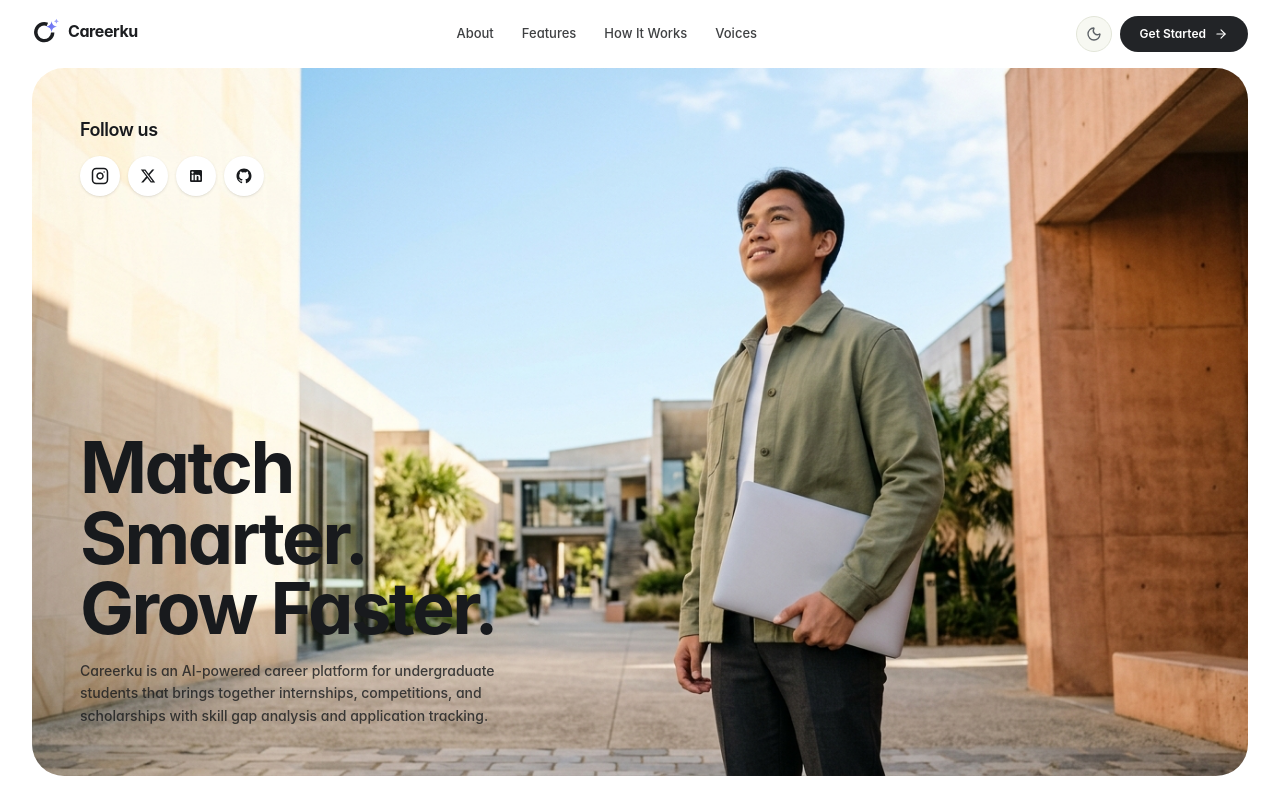
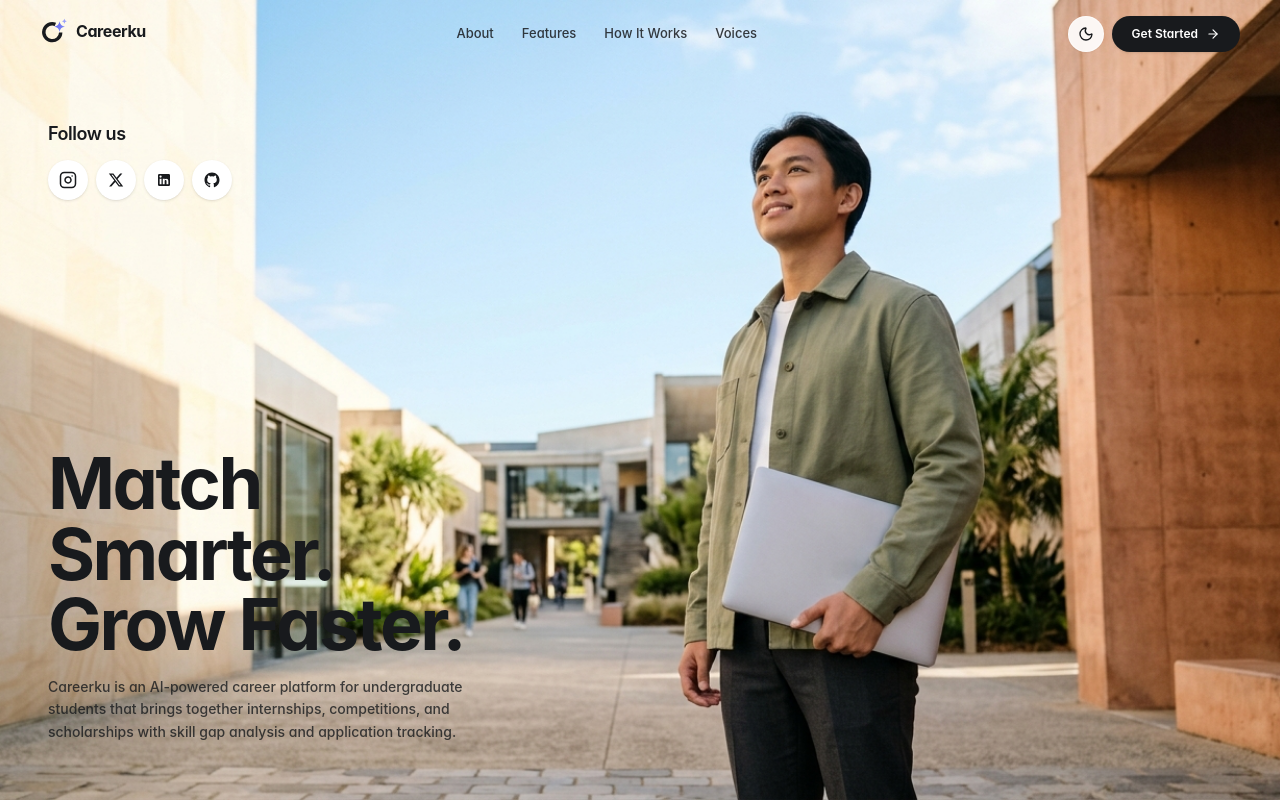
Before and after one commit to Careerku-techtoch/Careerku, a React (Vite) app in the folder frontend/: page / in a window 1280 px wide. Shown: the top 802 px of the page. Built offline with nearby package versions, Linux system fonts and the light colour scheme; no server answers.

Commit message:
fix: ui welcome screen

```diff
--- a/frontend/src/components/CareerkuLogo.tsx
+++ b/frontend/src/components/CareerkuLogo.tsx
@@ -64,7 +64,11 @@ export function CareerkuLogo({
   )
 
   return (
-    <span className={`inline-flex items-center gap-2 ${className}`}>
+    <span
+      className={`inline-flex items-center gap-2 ${
+        inverted ? 'text-white' : 'text-[var(--text-primary)]'
+      } ${className}`}
+    >
       {badge ? (
         <span
           className={`flex shrink-0 items-center justify-center rounded-full shadow-xs ${dims.badge} ${
@@ -80,13 +84,7 @@ export function CareerkuLogo({
       )}
 
       {showWordmark && (
-        <span
-          className={`font-bold tracking-tight ${dims.text} ${
-            inverted ? 'text-white' : 'text-[var(--text-primary)]'
-          }`}
-        >
-          Careerku
-        </span>
+        <span className={`font-bold tracking-tight ${dims.text}`}>Careerku</span>
       )}
     </span>
   )
--- a/frontend/src/pages/WelcomePage.tsx
+++ b/frontend/src/pages/WelcomePage.tsx
@@ -1,4 +1,4 @@
-import { useState } from 'react'
+import { useEffect, useState } from 'react'
 import { useNavigate } from 'react-router-dom'
 import {
   ArrowRight,
@@ -119,6 +119,14 @@ export function WelcomePage() {
   const { opportunities, profile, theme, setTheme } = useCareerku()
   const [hoveredCard, setHoveredCard] = useState<number | null>(null)
   const [hoveredVoice, setHoveredVoice] = useState<number | null>(null)
+  const [isScrolled, setIsScrolled] = useState(false)
+
+  useEffect(() => {
+    const onScroll = () => setIsScrolled(window.scrollY > 36)
+    onScroll()
+    window.addEventListener('scroll', onScroll, { passive: true })
+    return () => window.removeEventListener('scroll', onScroll)
+  }, [])
 
   const highMatchCount = opportunities.filter((o) => o.match.tier === 'high').length
 
@@ -187,32 +195,58 @@ export function WelcomePage() {
   return (
     <div className="min-h-screen overflow-x-clip bg-[var(--bg-card)] text-[var(--text-primary)]">
       {/* ================================================================= */}
-      {/* TOP MINIMAL NAVBAR (Spintip Clean Bar)                            */}
+      {/* TOP FLOATING NAVBAR (Transparent Over Full-Bleed Hero)            */}
       {/* ================================================================= */}
-      <header className="sticky top-0 z-40 bg-[var(--bg-card)]/95 backdrop-blur-md">
-        <div className="flex w-full items-center justify-between gap-4 px-4 py-4 sm:px-6 lg:px-8">
+      <header
+        className={`fixed inset-x-0 top-0 z-40 transition-all duration-300 ${
+          isScrolled
+            ? 'border-b border-[var(--border-subtle)]/70 bg-[var(--bg-card)]/90 shadow-xs backdrop-blur-md'
+            : 'bg-transparent'
+        }`}
+      >
+        <div className="flex w-full items-center justify-between gap-4 px-5 py-4 sm:px-8 lg:px-10">
           <button
             type="button"
             onClick={() => window.scrollTo({ top: 0, behavior: 'smooth' })}
             className="cursor-pointer"
           >
-            <CareerkuLogo size="md" showWordmark />
+            <CareerkuLogo
+              size="md"
+              showWordmark
+              className={!isScrolled ? '!text-[#181a1d]' : ''}
+            />
           </button>
 
           <nav
             aria-label="Main navigation"
-            className="hidden items-center gap-7 text-[13px] font-medium text-[var(--text-primary)]/85 md:flex"
+            className={`hidden items-center gap-7 text-[13px] font-medium transition-colors duration-300 md:flex ${
+              isScrolled
+                ? 'text-[var(--text-primary)]/85'
+                : 'text-[#181a1d]/85'
+            }`}
           >
-            <a href="#about" className="hover:text-[var(--text-primary)]">
+            <a
+              href="#about"
+              className={isScrolled ? 'hover:text-[var(--text-primary)]' : 'hover:text-[#181a1d]'}
+            >
               About
             </a>
-            <a href="#features" className="hover:text-[var(--text-primary)]">
+            <a
+              href="#features"
+              className={isScrolled ? 'hover:text-[var(--text-primary)]' : 'hover:text-[#181a1d]'}
+            >
               Features
             </a>
-            <a href="#process" className="hover:text-[var(--text-primary)]">
+            <a
+              href="#process"
+              className={isScrolled ? 'hover:text-[var(--text-primary)]' : 'hover:text-[#181a1d]'}
+            >
               How It Works
             </a>
-            <a href="#voices" className="hover:text-[var(--text-primary)]">
+            <a
+              href="#voices"
+              className={isScrolled ? 'hover:text-[var(--text-primary)]' : 'hover:text-[#181a1d]'}
+            >
               Voices
             </a>
           </nav>
@@ -222,7 +256,11 @@ export function WelcomePage() {
               type="button"
               onClick={() => setTheme(theme === 'light' ? 'dark' : 'light')}
               aria-label="Toggle theme"
-              className="flex h-9 w-9 cursor-pointer items-center justify-center rounded-full border border-[var(--border-subtle)] bg-[var(--bg-sheet)] text-[var(--text-secondary)] hover:text-[var(--text-primary)]"
+              className={`flex h-9 w-9 cursor-pointer items-center justify-center rounded-full border transition-all duration-300 ${
+                isScrolled
+                  ? 'border-[var(--border-subtle)] bg-[var(--bg-sheet)] text-[var(--text-secondary)] hover:text-[var(--text-primary)]'
+                  : 'border-white/60 bg-white/90 text-[#181a1d] shadow-xs backdrop-blur-md hover:bg-white'
+              }`}
             >
               {theme === 'light' ? <Moon className="h-4 w-4" /> : <Sun className="h-4 w-4" />}
             </button>
@@ -230,7 +268,11 @@ export function WelcomePage() {
             <button
               type="button"
               onClick={() => navigate('/discover')}
-              className="careerku-btn-primary inline-flex cursor-pointer items-center gap-2 rounded-full px-5 py-2.5 text-xs font-semibold"
+              className={`inline-flex cursor-pointer items-center gap-2 rounded-full px-5 py-2.5 text-xs font-semibold transition-all duration-300 ${
+                isScrolled
+                  ? 'careerku-btn-primary'
+                  : 'bg-[#181a1d] text-white shadow-sm hover:bg-[#111316]'
+              }`}
             >
               <span>Get Started</span>
               <ArrowRight className="h-3.5 w-3.5" />
@@ -240,11 +282,9 @@ export function WelcomePage() {
       </header>
 
       {/* ================================================================= */}
-      {/* SECTION 1: Spintip-Style Full Rounded Photo Hero                  */}
+      {/* SECTION 1: Full-Bleed Edge-to-Edge Hero (Extends Behind Navbar)   */}
       {/* ================================================================= */}
-      <section className="w-full px-4 pb-6 sm:px-6 lg:px-8">
-        <ScrollReveal distancePx={20} scaleFrom={0.985} blur={false}>
-          <div className="relative flex h-[calc(100vh-92px)] min-h-[540px] max-h-[760px] w-full flex-col justify-between overflow-hidden rounded-[32px]">
+      <section className="relative flex h-screen min-h-[600px] max-h-[920px] w-full flex-col justify-between overflow-hidden pt-20 sm:pt-24">
         <img
           src="/images/hero-campus.jpg"
           alt="Undergraduate student in a sunlit modern campus courtyard"
@@ -252,7 +292,7 @@ export function WelcomePage() {
         />
 
         {/* Top-Left: Follow Us & Crisp White Social Icon Circles */}
-            <ScrollReveal delayMs={140} distancePx={18} className="relative z-10 p-7 sm:p-10 lg:p-12">
+        <ScrollReveal delayMs={140} distancePx={18} className="relative z-10 px-6 pt-4 sm:px-10 sm:pt-6 lg:px-12">
           <p className="mb-3 text-base font-semibold tracking-tight text-[#181a1d] sm:text-lg">
             Follow us
           </p>
@@ -314,7 +354,7 @@ export function WelcomePage() {
         <ScrollReveal
           delayMs={260}
           distancePx={24}
-              className="relative z-10 max-w-xl p-7 sm:p-10 lg:p-12"
+          className="relative z-10 max-w-xl px-6 pb-8 sm:px-10 sm:pb-12 lg:px-12 lg:pb-14"
         >
           <h1 className="text-5xl font-bold leading-[0.98] tracking-[-0.035em] text-[#181a1d] sm:text-6xl lg:text-[72px]">
             Match Smarter.
@@ -326,8 +366,6 @@ export function WelcomePage() {
             together internships, competitions, and scholarships with skill gap analysis and
             application tracking.
           </p>
-            </ScrollReveal>
-          </div>
         </ScrollReveal>
       </section>
 
```
Lines whose indentation alone changed are shown as unchanged.
